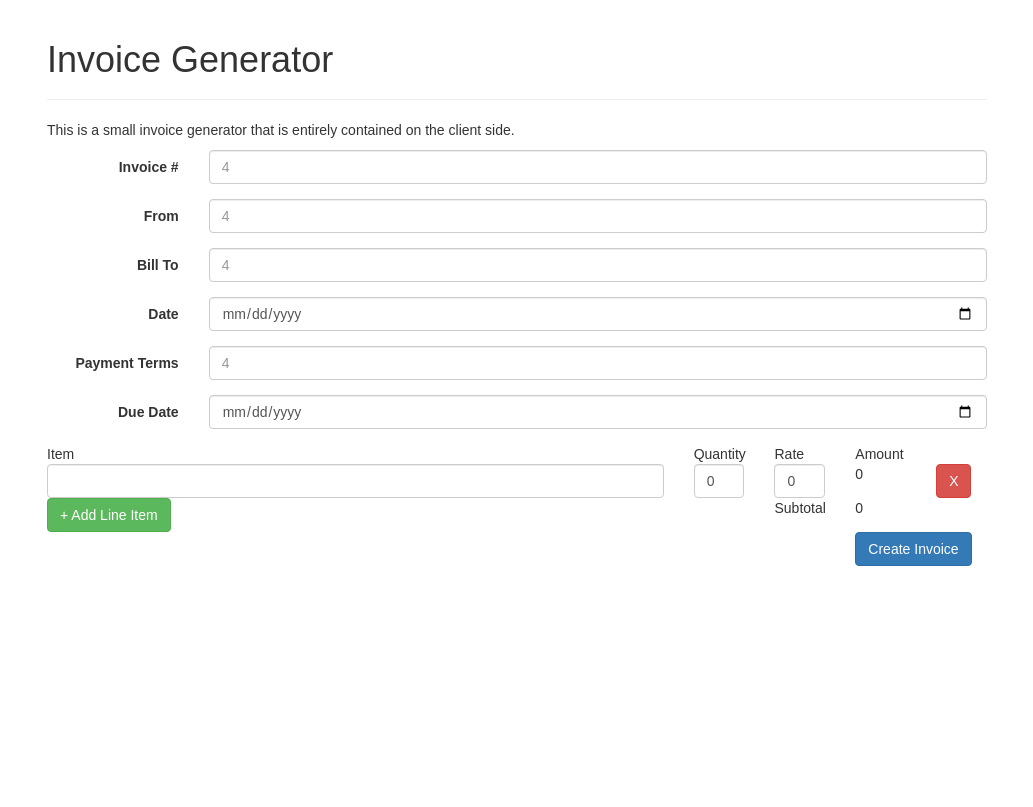
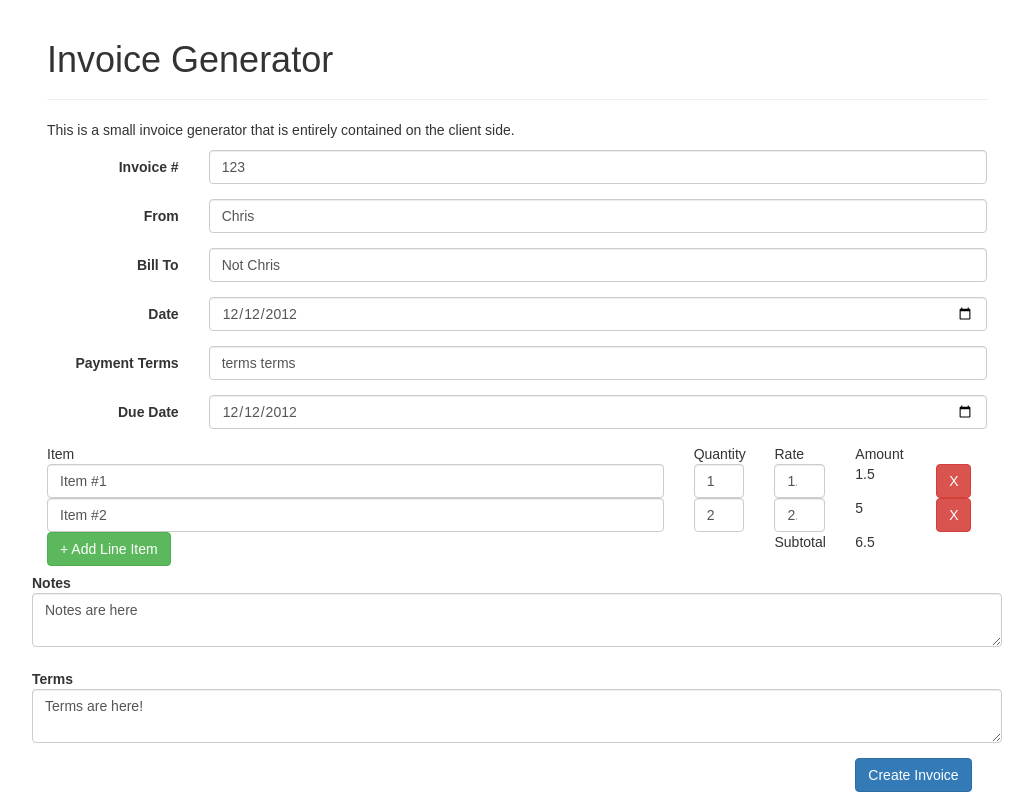
Before and after one commit to cg50x/invoice-generator, a React (Create React App) app: page / in a window 1280 px wide. Shown: the whole page, without its empty margins (123-1156 px from the left). Built offline with nearby package versions, Linux system fonts and the light colour scheme.

Commit message:
Add notes and terms; add mock data

```diff
--- a/src/App.js
+++ b/src/App.js
@@ -18,16 +18,23 @@ class App extends Component {
   constructor() {
     super();
     this.state = {
-      invoiceNumber: '',
-      fromName: '',
-      toName: '',
-      date: '',
-      dueDate: '',
+      invoiceNumber: '123',
+      fromName: 'Chris',
+      paymentTerms: 'terms terms',
+      toName: 'Not Chris',
+      date: '2012-12-12',
+      dueDate: '2012-12-12',
       lineItems: [{
-        description: '',
-        quantity: 0,
-        rate: 0
-      }]
+        description: 'Item #1',
+        quantity: 1,
+        rate: 1.50
+      }, {
+        description: 'Item #2',
+        quantity: 2,
+        rate: 2.50
+      }],
+      notes: 'Notes are here',
+      terms: 'Terms are here!'
     };
 
     this.onFieldValueChange = this.onFieldValueChange.bind(this);
@@ -169,6 +176,24 @@ class App extends Component {
               >
             </LineItemList>
             <FormGroup>
+              <ControlLabel>Notes</ControlLabel>
+              <FormControl
+                componentClass="textarea"
+                placeholder="Notes - any relevant information not already covered"
+                value={this.state.notes}
+                onChange={this.onFieldValueChange.bind(this, 'notes')}
+              ></FormControl>
+            </FormGroup>
+            <FormGroup>
+              <ControlLabel>Terms</ControlLabel>
+              <FormControl
+                componentClass="textarea"
+                placeholder="Terms and conditions - late fees, payment methods, delivery schedule"
+                value={this.state.terms}
+                onChange={this.onFieldValueChange.bind(this, 'terms')}
+              ></FormControl>
+            </FormGroup>
+            <FormGroup>
               <Col smOffset={10} sm={2}>
                 <Button onClick={this.onSubmitClick} bsStyle="primary">Create Invoice</Button>
               </Col>
--- a/src/PDFService.js
+++ b/src/PDFService.js
@@ -7,11 +7,14 @@ export function saveInvoicePDF (params) {
 
 // Private functions
 function buildDocDefinition(params) {
+	let notesAndTerms = buildNotesAndTerms(params);
+	console.log('notesAndTerms', notesAndTerms);
 	return {
 	  content: [
 	  	buildHeaderInformation(params),
 	    buildLineItemsTable(params),
-	    buildTotal(params)
+	    buildTotal(params),
+	    ...buildNotesAndTerms(params)
 	  ]
 	};
 }
@@ -96,8 +99,28 @@ function buildTotal(params) {
 				}]
 			]
 		},
-		layout: 'noBorders'
+		layout: 'noBorders',
+		margin: [0, 0, 0, 30]
 	};
+}
+
+// Returns an array
+function buildNotesAndTerms(params) {
+	let result = [];
+	console.log('params', params);
+	if (params.notes) {
+		result = result.concat([
+			{ text: 'Notes' },
+			{ text: params.notes, margin: [0, 0, 0, 30] }
+		]);
+	}
+	if (params.terms) {
+		result = result.concat([
+			{ text: 'Terms' },
+			{ text: params.terms, margin: [0, 0, 0, 30] }
+		]);
+	}
+	return result;
 }
 
 function buildLineItem(lineItem) {
```
